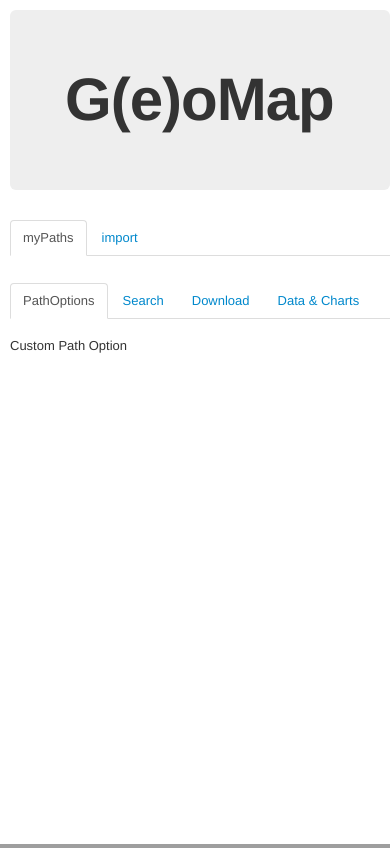
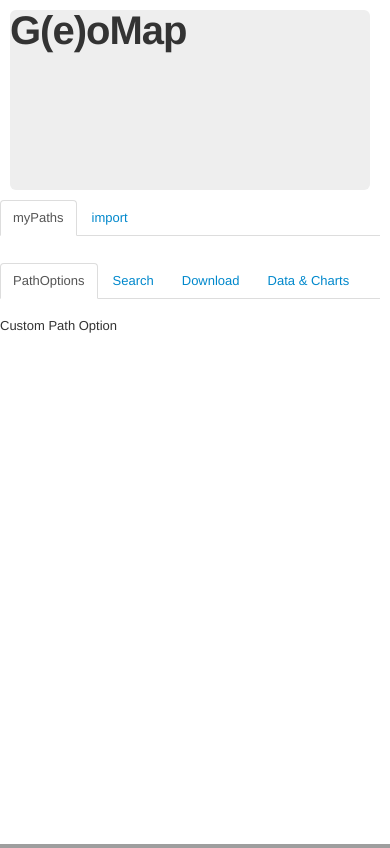
Before and after one commit to fsor/geomapWeb, a PHP site: page / in a window 390 px wide. Shown: the top 848 px of the page. Run offline with PHP 8.4, Linux system fonts and the light colour scheme; some libraries are stand-ins or nearby versions; grey boxes are pictures that could not be loaded.

Commit message:
Responsive Begin

```diff
--- a/geoMap/css/layout.css
+++ b/geoMap/css/layout.css
@@ -28,22 +28,21 @@ body{
     padding:1em 1em 3em;
 }
 
-h1{
-    margin:0;
-}
+
 main {
 
 }
-
 
 html, body {
     height: 100%;
     margin: 0;
     padding: 0;
 }
+
 #map {
     height: 100%;
 }
+
 #floating-panel {
     position: absolute;
     top: 10px;
@@ -57,31 +56,41 @@ html, body {
     line-height: 30px;
     padding-left: 10px;
 }
+
 #warnings-panel {
     width: 100%;
     height:10%;
     text-align: center;
 }
+
 #map_canvas{
     height:100%;
     margin-left:400px;
 }
+
 #map_canvas.mobile{
     margin-left:0;
 }
+
 div.hero-unit {
-    margin-top:10px;
-    padding: 60px 55px;
+    padding:0;
+    margin:10px;
+    height:180px;
+    position: relative;
+}
+
+.hero-unit h1{
+    margin:0;
+    display:inline-block;
 }
 
 .sidePanel{
     /*position:absolute;*/
-    width:380px;
+    max-width:380px;
+    width:100%;
     height: 100%;
     overflow:auto;
     float:left;
-    padding-left:10px;
-    padding-right:10px;
     left:0;
 }
 
@@ -208,3 +217,9 @@ list-style-type:none;
 #map_canvas > .gm-style{
 	z-index:auto!important;
 }
+
+@media screen and (max-width: 480px) {
+    div.hero-unit h1{
+        font-size:40px;
+    }
+}
--- a/geoMap/js/geomap.js
+++ b/geoMap/js/geomap.js
@@ -79,7 +79,7 @@ up206b.initialize = function () {
     var pathUl = $('#pathList');
 
 
-    function createPathList(pathID, pathCoords){
+    function createPathList(pathID, pathCoords, thisPathColor){
                 var pathLi = $(document.createElement('li'));
                 var pathLink = $(document.createElement('a'));
                     pathLink.html(pathID);
@@ -107,10 +107,10 @@ up206b.initialize = function () {
 
                 var editPathColorInput = $(document.createElement('input'));
                 editPathColorInput.attr({
-                    'id': 'color'+pathId,
+                    'id': pathID,
                     'type': 'text',
-                    'name' : 'color'+pathId,
-                    'value' : '#FF0000'
+                    'name' : 'color'+pathID,
+                    'value' : thisPathColor
                 });
 
 
@@ -124,12 +124,20 @@ up206b.initialize = function () {
                 editPathColorInput.change(function(){
                     GMstrokeColor = editPathColorInput.val();
                     flightPath.set('strokeColor', GMstrokeColor);
+
+                    //console.log(this.id);
+                    //console.log(GMstrokeColor);
+
+
+                    if(!activePathName){
+                        activePathName = this.id;
+                    }
                     pathObj[activePathName].pathColor = GMstrokeColor;
+                    uploadPathColor(this.id, GMstrokeColor);
                 });
 
-
                 $('#pathList li a').removeClass('btn-inverse');
-                $('#pathList li a:contains("'+activePathName+'")').addClass('btn-inverse');
+                //$('#pathList li a:contains("'+activePathName+'")').addClass('btn-inverse');
 
                 pathUl.append(pathLi);
 
@@ -137,7 +145,7 @@ up206b.initialize = function () {
                 $('#pathList li a:contains("delete")').unbind().click(function(e){
                     console.log(userId);
                     var thisPath = $(this).siblings('a:first').text();
-                    console.log(thisPath)
+                    //console.log(thisPath)
 
                     $.ajax({
                       type:'POST',
@@ -160,23 +168,18 @@ up206b.initialize = function () {
                     //console.log($(this).text());
                     var thisPathId = $(this).text();
                     var result = $.grep(prasedResponse, function(e){ return e.pathID == thisPathId && e.userID == userId; });
-                    //console.log(result[0].path);
+                    if(result.length){
+                        //console.log(result);
                         var thisPathPath = result[0].path;
                         var thisPathPathString = thisPathPath.replace(/\'/g, '"');
                        //console.log(thisPathPathString);
 
                         var thisPathPathObj = JSON.parse(thisPathPathString);
                         //console.log(thisPathPathObj);
-
+                    }
                     activePathName = thisPathId;
-
-                    console.log(pathObj);
-                     console.log(pathObj[thisPathId].coords);
-
-
-
                     drawLine(pathObj[activePathName].coords, pathObj[activePathName].pathColor);
-                    console.log(pathObj[activePathName].coords, pathObj[activePathName].pathColor);
+                    //console.log(pathObj[activePathName].coords, pathObj[activePathName].pathColor);
                     //console.log(pathObj[activePathName].coords);
                     $('#pathList li a').removeClass('btn-inverse');
                     $('li a:contains("'+activePathName+'")').addClass('btn-inverse');
@@ -186,6 +189,15 @@ up206b.initialize = function () {
                     }
                     refreshGraph(pathObj[activePathName].coords);
 
+
+                    function zoom() {
+                      var bounds = new google.maps.LatLngBounds();
+                      flightPath.getPath().forEach(function(latLng) {
+                        bounds.extend(latLng);
+                      });
+                      map.fitBounds(bounds);
+                    }
+                    zoom();
 
 
                 });
@@ -212,18 +224,25 @@ up206b.initialize = function () {
 
                     for(var i=0;i<prasedResponse.length;i++){
                         //console.log(prasedResponse[i].path);
-                        createPathList(prasedResponse[i].pathID, prasedResponse[i].path);
 
+
+                    var thisPath = prasedResponse[i].pathID;
                     var thisPathPath = prasedResponse[i].path;
+                    var thisPathColor = prasedResponse[i].pathColor;
                     var thisPathPathString = thisPathPath.replace(/\'/g, '"');
                     var thisPathPathObj = JSON.parse(thisPathPathString);
 
+                    //console.log(prasedResponse[i].pathColor);
+
                     pathObj[prasedResponse[i].pathID] = {
-                        pathColor : '#555555',
+                        pathColor : thisPathColor,
                         coords : thisPathPathObj
                         }
+                     createPathList(prasedResponse[i].pathID, prasedResponse[i].path, thisPathColor);
 
                     }
+//                   console.log('####');
+                   console.log(pathObj);
                 }
                 //alert(response);
                 $("#DBpathList a").click(function(e){
@@ -246,6 +265,7 @@ up206b.initialize = function () {
         , mapTypeId: google.maps.MapTypeId.TERRAIN
         , mapTypeControl: false //disable the map type control
     };
+
     map = new google.maps.Map(document.getElementById("map_canvas"), myOptions);
     map.setOptions({
         styles: mapStyles.regular
@@ -411,7 +431,9 @@ up206b.initialize = function () {
 
 
             if (pathName && createNewPathBool) {
-            createPathList(pathName);
+               var emptyPath = '';
+                createPathList(pathName, emptyPath, pathObj[activePathName].pathColor);
+                //$('#pathList li a:contains("'+activePathName+'")').addClass('btn-inverse');
             }
 
 
@@ -436,6 +458,7 @@ up206b.initialize = function () {
         });
             //Event listener
             google.maps.event.addListener(map, 'click', function (event) {
+
                 var myLatLng = {
                     lat: event.latLng.lat()
                     , lng: event.latLng.lng()
@@ -449,7 +472,7 @@ up206b.initialize = function () {
                var editable = flightPath.get('editable');
                 if(editable){
                     pathObj[activePathName].coords.push(newPoint);
-                    drawLine(pathObj[activePathName].coords);
+                    drawLine(pathObj[activePathName].coords, pathObj[activePathName].pathColor);
                     updatePath(pathObj[activePathName].coords);
                 }
 
@@ -493,10 +516,12 @@ up206b.initialize = function () {
         finishPath.on('click', function () {
             flightPath.set('editable', false);
             checkPathLength();
+            var thisPathColor = pathObj[activePathName].pathColor;
+
             //console.log(len);
             //console.log(activePathName);
             if(len > 1){
-                uploadPath(activePathName);
+               uploadPath(activePathName, thisPathColor);
             }
 
         });
@@ -520,12 +545,13 @@ up206b.initialize = function () {
         });
     }
 
-    function uploadPath(activePathName) {
+    function uploadPath(activePathName, thisPathColor) {
         //console.log('upload path');
         var pathString = JSON.stringify(path.j);
 
         var postData = { userID: userId,
                           pathID: activePathName,
+                          pathColor: thisPathColor,
                           path: pathString
                          };
 
@@ -541,6 +567,32 @@ up206b.initialize = function () {
                 console.log('error: '+response);
           }
         });
+
+
+    }
+    function uploadPathColor(pathId, pathColor) {
+        console.log('update color');
+        console.log(pathId, pathColor);
+        //uploadPath(activePathName, GMstrokeColor);
+//
+//        var postData = { userID: userId,
+//                          pathID: activePathName,
+//                          pathColor: thisPathColor,
+//                          path: pathString
+//                         };
+
+//        $.ajax({
+//          type: "POST",
+//          url: "http://www.ff-stlorenz.at/geomap/insert.php",
+//          dataType: "text",
+//          data: postData,
+//          success: function (response) {
+//              console.log('success: '+response);
+//          },
+//          error: function (response) {
+//                console.log('error: '+response);
+//          }
+//        });
 
 
     }
@@ -694,6 +746,7 @@ up206b.initialize = function () {
         $('#charts').html('');
     }
 
+
     $(window).on('load resize',function(){
       var win = $(this);
       if (win.width() <= 992) {
--- a/server/api.php
+++ b/server/api.php
@@ -8,7 +8,7 @@ if($conn === false){
 }
 
 
-$sql = "SELECT userID, pathID, path FROM geomap";
+$sql = "SELECT userID, pathID, pathColor, path FROM geomap";
 $result = $conn->query($sql);
 
 if ($result->num_rows > 0) {
@@ -17,6 +17,7 @@ if ($result->num_rows > 0) {
 $output = array(
     'userID' => $row["userID"],
     'pathID' => $row["pathID"],
+    'pathColor' => $row["pathColor"],
     'path' => $row["path"]
 );
 echo json_encode($output);
```
Also changed, not shown: server/updateColor.php (added, +29 -0 lines). Lines whose indentation alone changed are shown as unchanged.
